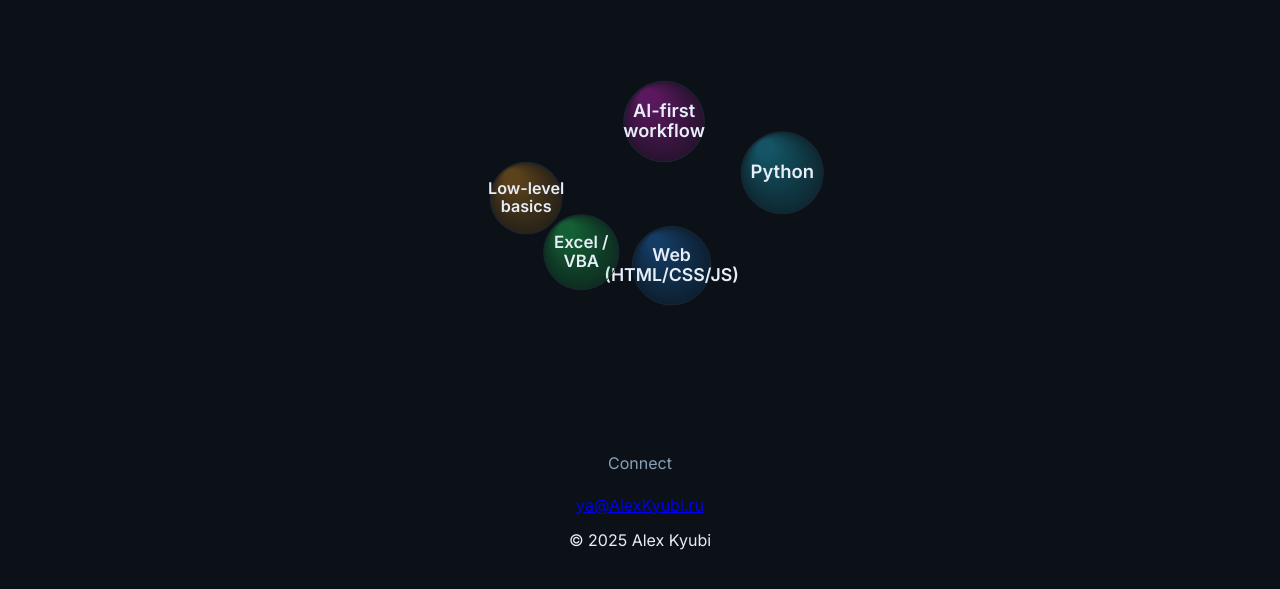
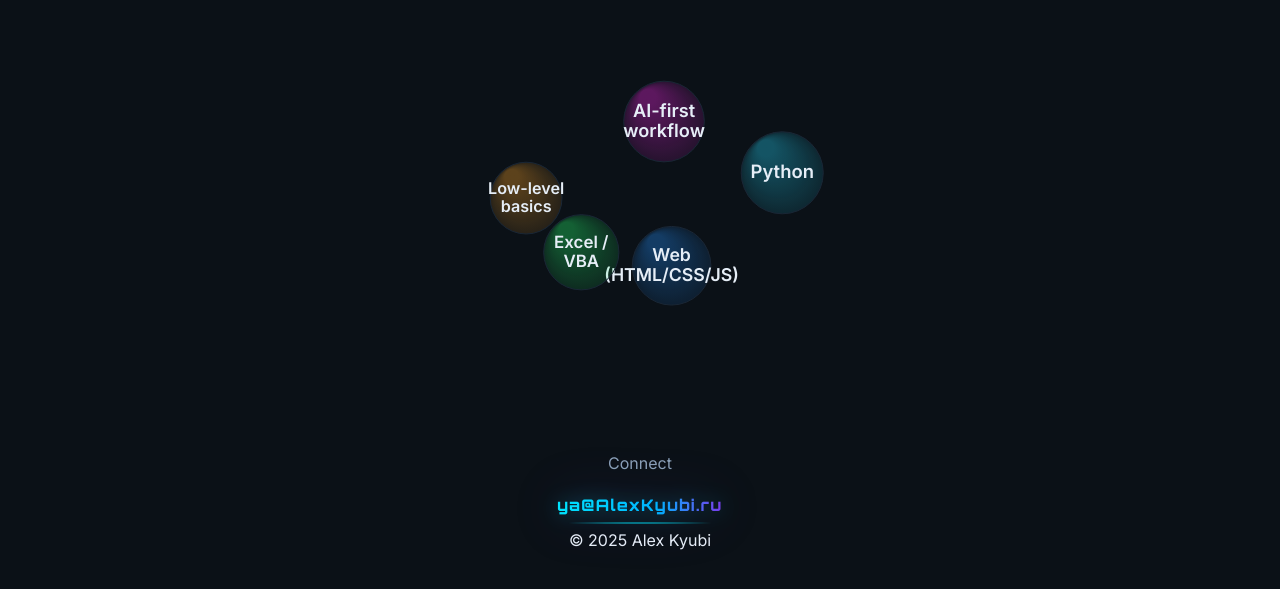
Before and after one commit to AlexKyubi/alexkyubi, a plain HTML site: page index.html in a window 1280 px wide. Shown: the part 377-966 px from the top of the page. Drawn offline with Linux system fonts and the light colour scheme; no server answers; files whose address does not match are found by name.

Commit message:
index.html

```diff
--- a/index.html
+++ b/index.html
@@ -14,7 +14,7 @@
 </head>
 <body>
   <nav class="nav" role="navigation" aria-label="Главная навигация">
-    <div class="brand"><span class="bolt">⚡</span> <span>Alex Kyubi</span></div>
+    <div class="brand"><span class="bolt">⚡</span><span>Alex Kyubi</span></div>
     <div class="links">
       <div class="projects">
         <button id="projectsBtn" class="btn small" aria-haspopup="menu" aria-expanded="false">Projects ▾</button>
@@ -57,11 +57,14 @@
 
     <section id="contact" class="contact">
       <p class="mail-sub">Connect</p>
-      <a class="mail-cta" href="mailto:ya@AlexKyubi.ru">ya@AlexKyubi.ru</a>
+      <!-- неоновая текст-ссылка вместо кнопки -->
+      <a id="mailLink" class="mail-link neon" href="mailto:ya@AlexKyubi.ru" data-copy="ya@AlexKyubi.ru">ya@AlexKyubi.ru</a>
       <div class="foot">© <span id="year"></span> Alex Kyubi</div>
     </section>
   </main>
 
+  <div id="toast" class="toast" hidden>Скопировано в буфер обмена</div>
+
   <script src="script.js" defer></script>
 </body>
 </html>
```
